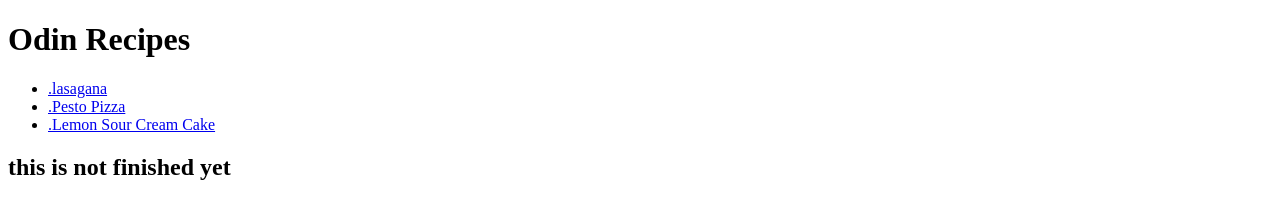
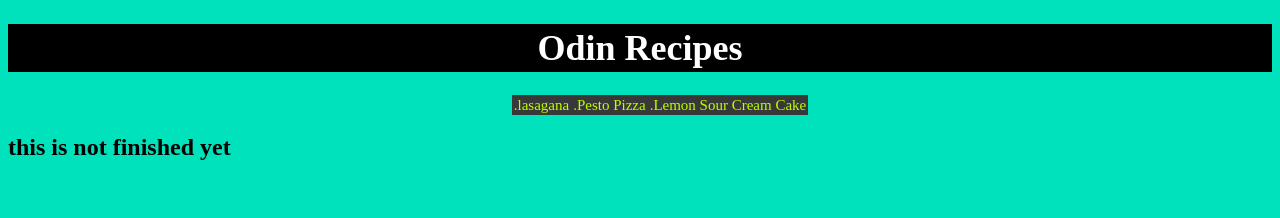
Before and after one commit to AhmedMadhih/odin-recipes, a plain HTML site: page index.html in a window 1280 px wide. Drawn offline with Linux system fonts and the light colour scheme; the site is published under a folder, as on GitHub Pages, so addresses that start at the root find nothing.

Commit message:
updated all the links

```diff
--- a/index.html
+++ b/index.html
@@ -4,16 +4,16 @@
     <meta charset="UTF-8">
     <meta http-equiv="X-UA-Compatible" content="IE=edge">
     <meta name="viewport" content="width=device-width, initial-scale=1.0">
-    <link rel="stylesheet" href="/style.css">
+    <link rel="stylesheet" href="style.css">
     <title>Document</title>
 </head>
 <body>
     <h1 id="hrading1">Odin Recipes</h1>
 
     <ul>
-        <li><a href="/recipes/lasagana.html">.lasagana</a></li>
-        <li><a href="/recipes/PestoPizza.html">.Pesto Pizza</a></li>
-        <li><a href="/recipes/LemonSourCreamCake.html">.Lemon Sour Cream Cake</a></li>
+        <li><a href="recipes/lasagana.html">.lasagana</a></li>
+        <li><a href="recipes/PestoPizza.html">.Pesto Pizza</a></li>
+        <li><a href="recipes/LemonSourCreamCake.html">.Lemon Sour Cream Cake</a></li>
     </ul>
     <h2>this is not finished yet</h2>
 </body>
```
